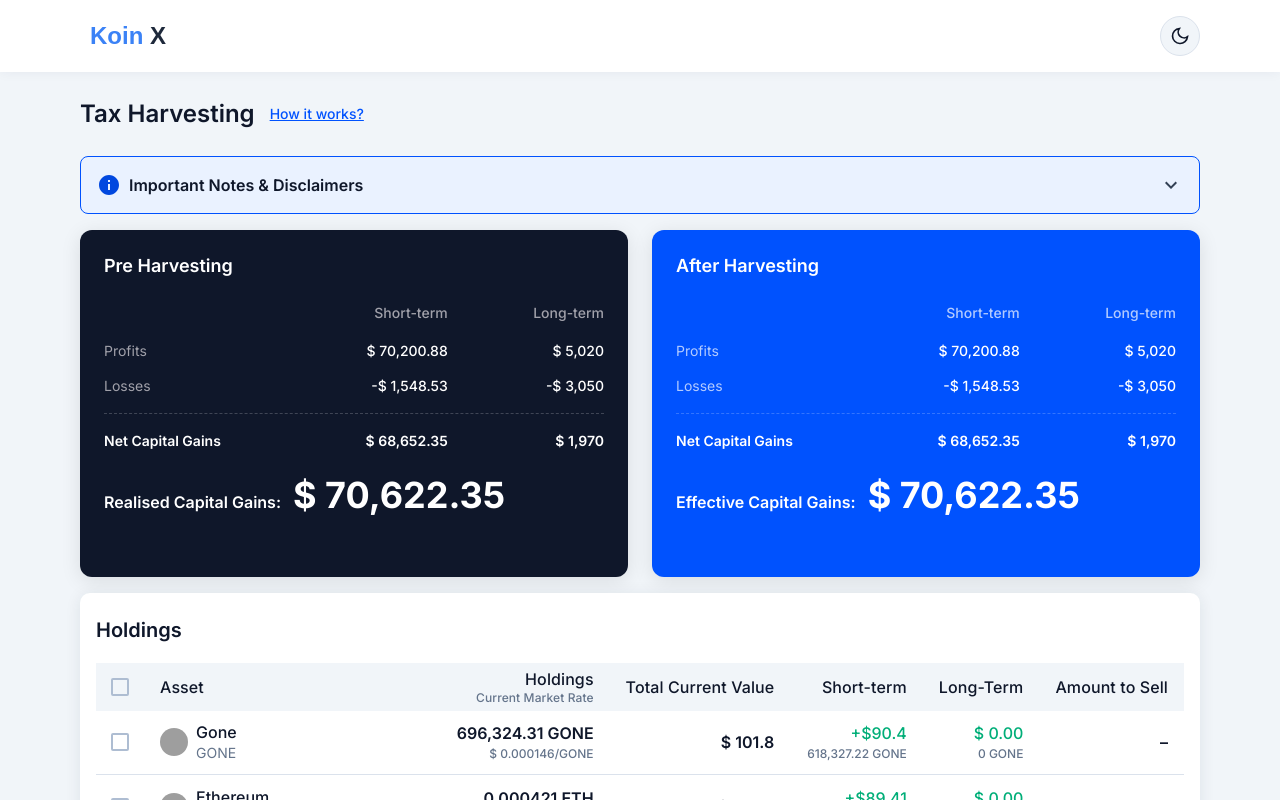
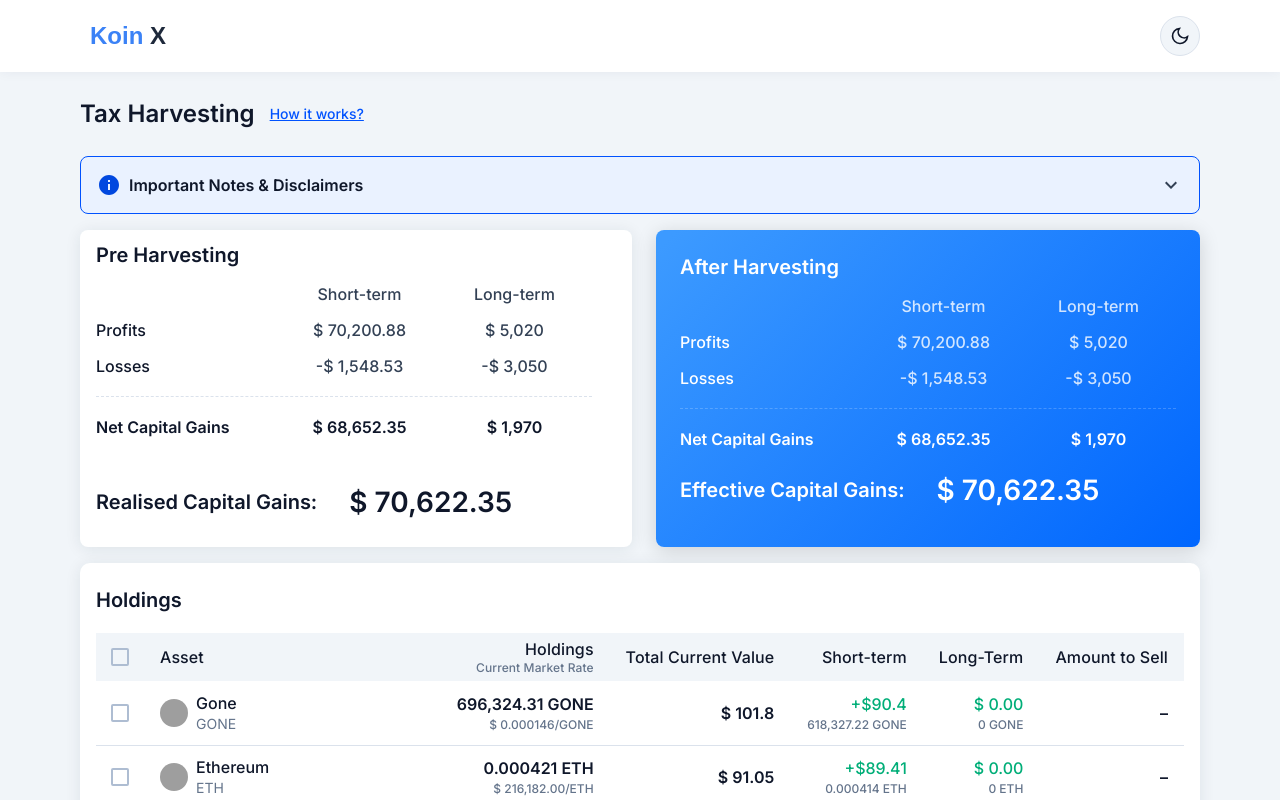
Before and after one commit to Vegapunk-debug/koinX-tax-loss-harvesting, a React (Vite) app: page / in a window 1280 px wide. Shown: the top 800 px of the page. Built offline with nearby package versions, Linux system fonts and the light colour scheme; grey boxes are pictures that could not be loaded.

Commit message:
Corrected the pre card theme

```diff
--- a/src/styles/CapitalGainsCard.css
+++ b/src/styles/CapitalGainsCard.css
@@ -1,85 +1,79 @@
 .cg-card {
   flex: 1;
-  border-radius: 12px;
-  padding: 24px;
+  border-radius: 8px;
+  padding: 12px 16px;
+  padding-right: 40px;
   display: flex;
   flex-direction: column;
-  box-shadow: 0px 4px 20px rgba(0, 0, 0, 0.1);
-  min-height: 280px;
+  gap: 8px;
+  background: #FFFFFF;
+  box-shadow: 0px 2px 16px rgba(25, 40, 57, 0.09);
+  min-height: 295px;
+  transition: all var(--transition-base);
 }
 
 .cg-card--pre {
-  background: #0F172A;
-  color: #FFFFFF;
+  /* Defaults to light per spec, dark overridden below */
 }
 
 .cg-card--post {
-  background: #0052FE;
+  background: var(--card-post-bg);
   color: #FFFFFF;
+  box-shadow: 0px 4px 20px rgba(0, 0, 0, 0.15);
+  padding: 24px; /* Post card maintains its original breathing room */
 }
 
 .cg-card__title {
   font-weight: 600;
-  font-size: 18px;
-  line-height: 24px;
-  margin-bottom: 24px;
+  font-size: 20px;
+  line-height: 26px;
+  color: #0F172A;
 }
 
 .cg-card__table {
   display: flex;
   flex-direction: column;
-  gap: 12px;
-  margin-bottom: 20px;
+  gap: 16px;
+  margin-top: 8px;
 }
 
 .cg-card__row {
   display: flex;
+  justify-content: space-between;
   align-items: center;
+  height: 20px;
 }
 
 .cg-card__col-label, .cg-card__row-label {
   flex: 1.2;
-  font-size: 14px;
-  font-weight: 400;
-  color: #A1A1AA; /* Muted text in pre card */
-}
-
-.cg-card--post .cg-card__col-label,
-.cg-card--post .cg-card__row-label {
-  color: rgba(255, 255, 255, 0.7);
+  font-size: 16px;
+  font-weight: 500;
+  line-height: 20px;
+  color: #0F172A;
 }
 
 .cg-card__col-value, .cg-card__row-value {
   flex: 1;
-  text-align: right;
-  font-size: 14px;
+  text-align: center;
+  font-size: 16px;
   font-weight: 500;
+  line-height: 20px;
+  color: #334155;
 }
 
-.cg-card__row--header {
-  margin-bottom: 4px;
+.cg-card__row--header .cg-card__col-value {
+  color: #334155;
 }
 
-.cg-card__col-value {
-  color: #A1A1AA;
-}
-
-.cg-card--post .cg-card__col-value {
-  color: rgba(255, 255, 255, 0.7);
-}
-
-.cg-card__row--net {
-  font-weight: 600;
-}
-
+/* Net Capital Gains specific styles */
 .cg-card__row--net .cg-card__row-label,
 .cg-card__row--net .cg-card__row-value {
   font-weight: 600;
-  color: #FFFFFF;
+  color: #0F172A;
 }
 
 .cg-card__divider {
-  border-top: 1px dashed rgba(255, 255, 255, 0.2);
+  border-top: 1px dashed #DBE2EC;
   margin: 4px 0;
 }
 
@@ -88,29 +82,33 @@
   margin-top: auto;
   display: flex;
   flex-direction: column;
-  justify-content: flex-start;
-  min-height: 80px;
+  justify-content: center;
+  min-height: 66px;
 }
 
 .cg-card__total-row {
   display: flex;
-  align-items: baseline;
-  gap: 12px;
+  align-items: center;
+  gap: 32px;
 }
 
 .cg-card__total-label {
-  font-size: 16px;
+  font-size: 20px;
   font-weight: 600;
+  line-height: 26px;
+  color: #0F172A;
+  white-space: nowrap;
 }
 
 .cg-card__total-value {
-  font-size: 32px;
-  font-weight: 700;
-  line-height: normal;
+  font-size: 28px;
+  font-weight: 600;
+  line-height: 36px;
+  color: #0F172A;
 }
 
 .cg-card__savings {
-  margin-top: 8px;
+  margin-top: 12px;
   display: flex;
   align-items: center;
   gap: 8px;
@@ -127,50 +125,73 @@
   font-weight: 600;
 }
 
-/* Mobile tweaks */
+/* Dark Mode Overrides */
+[data-theme="dark"] .cg-card--pre {
+  background: #171A26;
+  box-shadow: 0px 2px 16px rgba(0, 0, 0, 0.25);
+}
+
+[data-theme="dark"] .cg-card--pre .cg-card__title,
+[data-theme="dark"] .cg-card--pre .cg-card__row-label,
+[data-theme="dark"] .cg-card--pre .cg-card__total-label,
+[data-theme="dark"] .cg-card--pre .cg-card__total-value,
+[data-theme="dark"] .cg-card--pre .cg-card__row--net .cg-card__row-label,
+[data-theme="dark"] .cg-card--pre .cg-card__row--net .cg-card__row-value {
+  color: #FFFFFF;
+}
+
+[data-theme="dark"] .cg-card--pre .cg-card__col-value,
+[data-theme="dark"] .cg-card--pre .cg-card__row-value {
+  color: #D1D7ED;
+}
+
+[data-theme="dark"] .cg-card--pre .cg-card__divider {
+  border-top-color: rgba(255, 255, 255, 0.1);
+}
+
+/* Post Card overrides (always blue/dark themed) */
+.cg-card--post .cg-card__title,
+.cg-card--post .cg-card__row-label,
+.cg-card--post .cg-card__total-label,
+.cg-card--post .cg-card__total-value,
+.cg-card--post .cg-card__row--net .cg-card__row-label,
+.cg-card--post .cg-card__row--net .cg-card__row-value {
+  color: #FFFFFF;
+}
+
+.cg-card--post .cg-card__col-value,
+.cg-card--post .cg-card__row-value {
+  color: rgba(255, 255, 255, 0.8);
+}
+
+.cg-card--post .cg-card__divider {
+  border-top-color: rgba(255, 255, 255, 0.2);
+}
+
+/* Mobile Tweaks */
 @media (max-width: 768px) {
   .cg-card {
-    padding: 20px;
+    padding: 16px;
     min-height: auto;
   }
 
-  .cg-card__title {
-    font-size: 16px;
-    margin-bottom: 20px;
+  .cg-card__total-row {
+    gap: 16px;
   }
 
   .cg-card__total-value {
-    font-size: 28px;
-  }
-
-  .cg-card__footer {
-    min-height: auto;
-    margin-top: 20px;
+    font-size: 24px;
   }
 }
 
 @media (max-width: 480px) {
   .cg-card__total-row {
     flex-direction: column;
+    align-items: flex-start;
     gap: 4px;
   }
 
   .cg-card__total-value {
-    font-size: 26px;
-  }
-
-  .cg-card__savings {
-    font-size: 13px;
+    font-size: 22px;
   }
 }
-
-/* Desktop spacing */
-@media (min-width: 1024px) {
-  .cg-card {
-    padding: 24px;
-  }
-
-  .cg-card__total-value {
-    font-size: 36px;
-  }
-}
```
